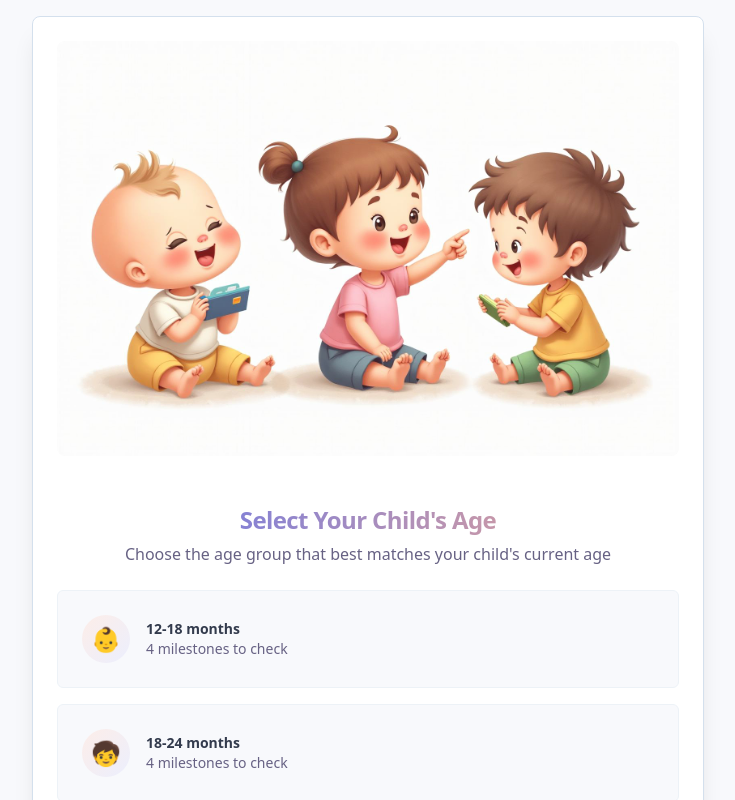
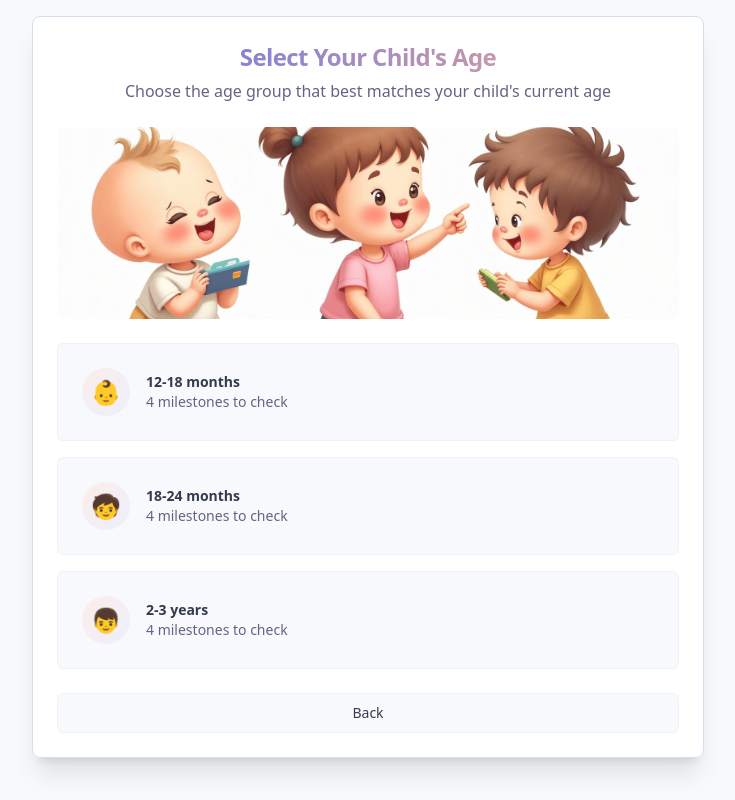
Before and after one commit to AselaDarshan/little-talk-buddy, a React (Vite) app: page / in a window 1280 px wide. Both pictures are taken after a click on the button "Start Screening". Shown: the whole page, without its empty margins (272-1007 px from the left). Built offline with nearby package versions, Linux system fonts and the light colour scheme.

Commit message:
Adjust image display and loading
Reduced image height and ensured images load before text. Moved images to appear after the text section on the questions page for improved layout and user experience.

```diff
--- a/src/components/SpeechScreening.tsx
+++ b/src/components/SpeechScreening.tsx
@@ -277,15 +277,7 @@ export default function SpeechScreening() {
       <div className="min-h-screen bg-background p-4" style={{ minHeight: '100dvh' }}>
         <div className="max-w-2xl mx-auto">
           <Card className="backdrop-blur-sm bg-card/95 shadow-xl animate-fade-in">
-            <div className="relative">
-              <div className="mx-auto w-full mb-6 pt-6 px-6">
-                <img
-                  src={ageSelectionDoodle}
-                  alt="Children of different ages playing"
-                  className="w-full h-auto rounded-lg opacity-90 object-cover"
-                />
-              </div>
-              <CardHeader className="text-center relative z-10">
+            <CardHeader className="text-center">
               <CardTitle className="text-2xl bg-gradient-to-r from-primary to-coral bg-clip-text text-transparent">
                 Select Your Child's Age
               </CardTitle>
@@ -293,6 +285,15 @@ export default function SpeechScreening() {
                 Choose the age group that best matches your child's current age
               </CardDescription>
             </CardHeader>
+
+            <div className="mx-auto w-full mb-6 px-6">
+              <img
+                src={ageSelectionDoodle}
+                alt="Children of different ages playing"
+                className="w-full h-48 rounded-lg opacity-90 object-cover"
+                loading="eager"
+                fetchPriority="high"
+              />
             </div>
 
             <CardContent className="space-y-4">
@@ -352,13 +353,6 @@ export default function SpeechScreening() {
           </div>
 
           <Card className="animate-scale-in">
-            <div className="mx-auto w-full mb-4 pt-4 px-4">
-              <img
-                src={screeningDoodle}
-                alt="Parent observing child"
-                className="w-full h-auto rounded-lg opacity-80 object-cover"
-              />
-            </div>
             <CardHeader>
               <div className="flex items-center gap-2 mb-2">
                 <Badge className="bg-accent text-accent-foreground">{currentMilestone.category}</Badge>
@@ -367,6 +361,16 @@ export default function SpeechScreening() {
                 {currentMilestone.question}
               </CardTitle>
             </CardHeader>
+
+            <div className="mx-auto w-full mb-4 px-4">
+              <img
+                src={screeningDoodle}
+                alt="Parent observing child"
+                className="w-full h-48 rounded-lg opacity-80 object-cover"
+                loading="eager"
+                fetchPriority="high"
+              />
+            </div>
 
             <CardContent>
               <p className="text-muted-foreground mb-6">
@@ -406,13 +410,6 @@ export default function SpeechScreening() {
       <div className="min-h-screen bg-background p-4" style={{ minHeight: '100dvh' }}>
         <div className="max-w-2xl mx-auto">
           <Card className="animate-fade-in">
-            <div className="mx-auto w-full mb-6 pt-6 px-6">
-              <img
-                src={resultMessage.type === "success" ? resultsSuccessDoodle : resultsSupportDoodle}
-                alt={resultMessage.type === "success" ? "Success celebration" : "Supportive guidance"}
-                className="w-full h-auto rounded-lg opacity-90 object-cover"
-              />
-            </div>
             <CardHeader className="text-center">
               <div className={`mx-auto w-20 h-20 rounded-full flex items-center justify-center animate-scale-in ${
                 resultMessage.type === "success" ? "bg-success-soft" : "bg-warning-soft"
@@ -428,6 +425,16 @@ export default function SpeechScreening() {
                 {resultMessage.message}
               </CardDescription>
             </CardHeader>
+
+            <div className="mx-auto w-full mb-6 px-6">
+              <img
+                src={resultMessage.type === "success" ? resultsSuccessDoodle : resultsSupportDoodle}
+                alt={resultMessage.type === "success" ? "Success celebration" : "Supportive guidance"}
+                className="w-full h-48 rounded-lg opacity-90 object-cover"
+                loading="eager"
+                fetchPriority="high"
+              />
+            </div>
 
             <CardContent className="space-y-6">
               <div className="text-center">
```
Lines whose indentation alone changed are shown as unchanged.
